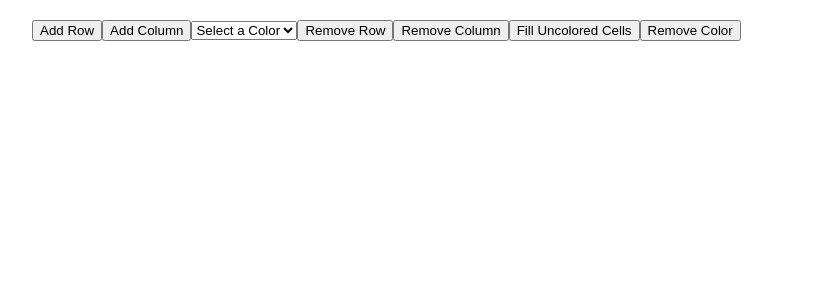
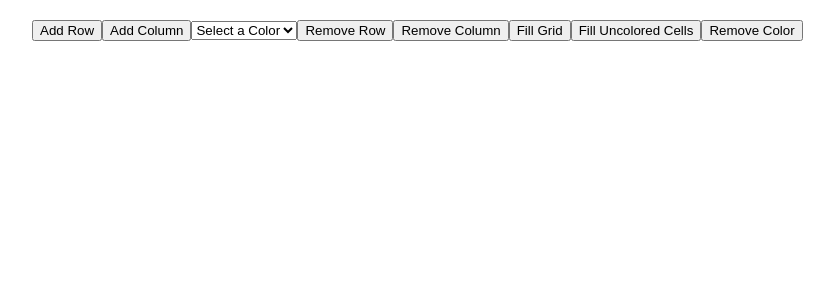
Before and after one commit to johnzhou1210/JJEF-assignment-4, a React (Create React App) app in the folder src/: page / in a window 1280 px wide. Shown: the top 300 px of the page, without its empty margins (8-842 px from the left). Built offline with nearby package versions, Linux system fonts and the light colour scheme.

Commit message:
Added FillGridButton and fillGrid back after merge

```diff
--- a/src/App.js
+++ b/src/App.js
@@ -102,6 +102,10 @@ function removeRow() {
     }
   }
 
+  function fillGrid() {
+    setGrid(grid.map((row) => row.map((cell) => selectedColor)));
+  }
+
   //handleColorSelect added
   function handleColorSelect(color) {
     setSelectedColor(color);
@@ -135,6 +139,7 @@ function removeRow() {
         <ColorSelect handleColorSelect={handleColorSelect} />
         <button onClick={removeRow}>Remove Row </button>
         <button onClick={removeColumn}>Remove Column </button>
+        <FillGridButton onFillGridButtonClick={() => fillGrid()}/>
         <button onClick={fillUncoloredCells}>Fill Uncolored Cells</button>
         <button onClick={removeColorFromCells}>Remove Color</button>
       </div>
```
